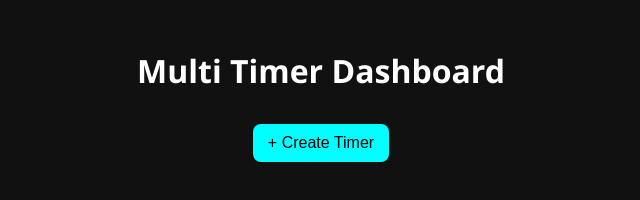
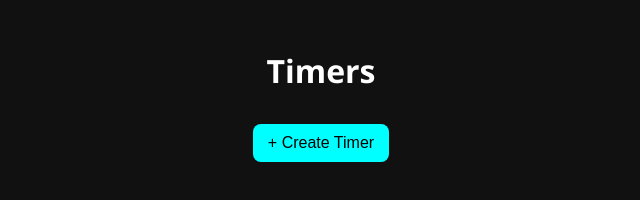
Before and after one commit to Celine10811020/Timer, a plain HTML site: page index.html in a window 1280 px wide. Shown: the whole page, without its empty margins (319-959 px from the left). Drawn offline with Linux system fonts and the light colour scheme.

Commit message:
Update index.html

```diff
--- a/index.html
+++ b/index.html
@@ -7,11 +7,11 @@
 
   <link href="style.css" rel="stylesheet" type="text/css">
 
-  <title>Multi Timer</title>
+  <title>Timer</title>
 </head>
 
 <body>
-  <h1>Multi Timer Dashboard</h1>
+  <h1>Timers</h1>
   <button onclick="createTimer()">+ Create Timer</button>
   <div id="timers"></div>
 </body>
```
